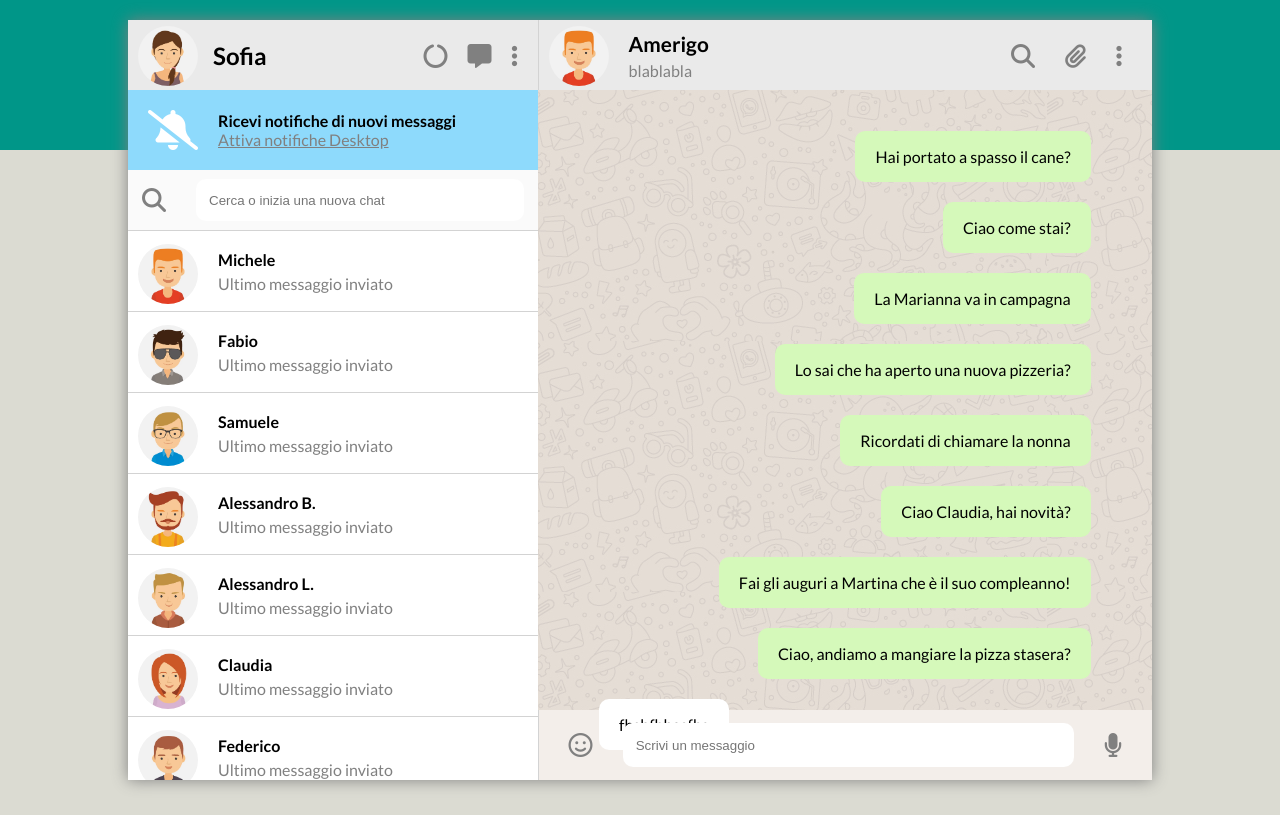
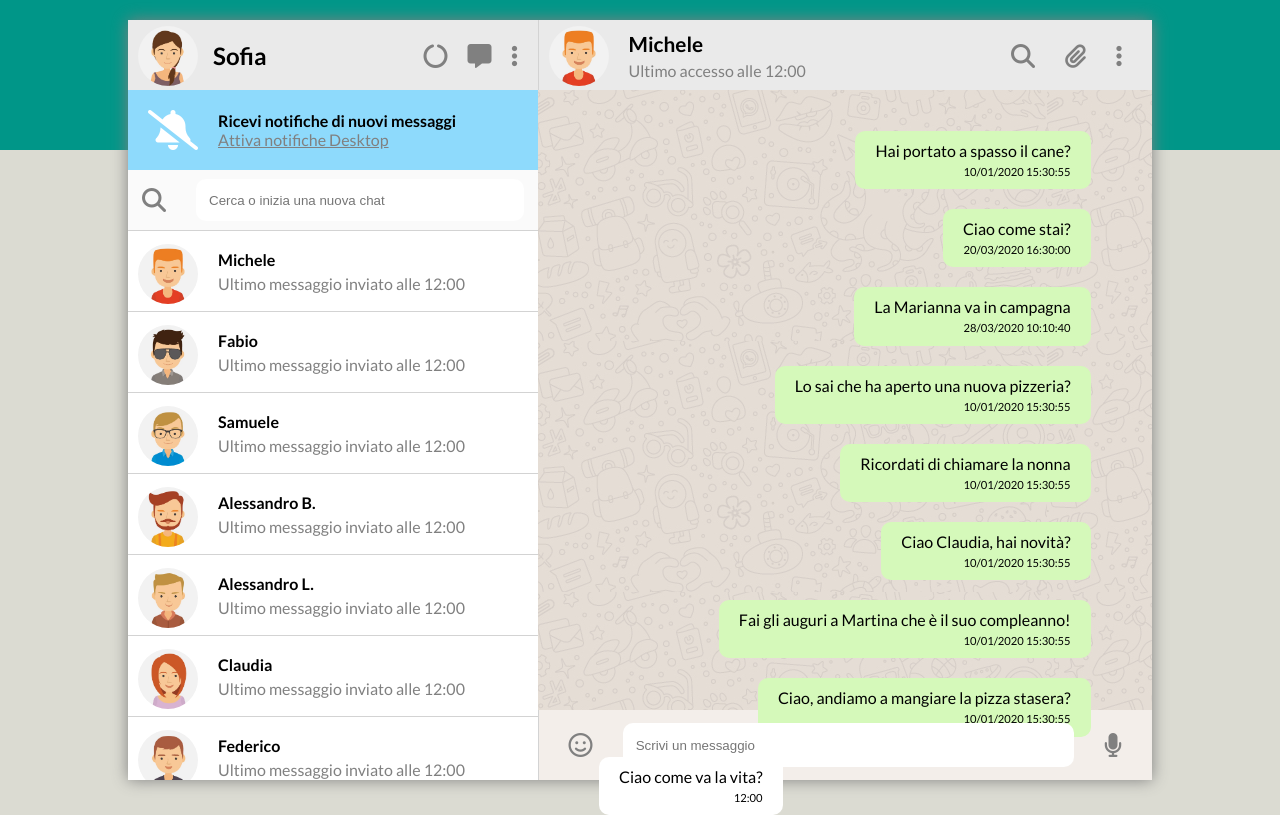
Before and after one commit to PlacidoBonfiglio/vue-boolzapp, a plain HTML site: page index.html in a window 1280 px wide. Drawn offline with nearby package versions, Linux system fonts and the light colour scheme.

Commit message:
fixing chat messages

```diff
--- a/css/style.css
+++ b/css/style.css
@@ -1,4 +1,4 @@
-/* UTILS */
+/* ! UTILS */
 .row {
     display: flex;
 }
@@ -156,7 +156,6 @@ i:hover {
     color: grey;
 }
 
-
 /* ! SEZIONE MESSAGGI */
 #right-messages {
     height: 100%;
@@ -171,21 +170,8 @@ i:hover {
     border-left: 1px solid lightgray;
 }
 
-.chat-header-icons {
-    width: 100%;
-    padding-right: 30px;
-    color: grey;
-}
-
-.chat-header-icons ul {
-    justify-content: end;
-}
-
-.chat-header-icons li {
-    list-style-type: none;
-    margin-left: 30px;
-    font-size: 1.5rem;
-    cursor: pointer;
+.actual-user-chat {
+    width: 70%;
 }
 
 .actual-user-chat p {
@@ -198,6 +184,24 @@ i:hover {
     font-size: 1rem;
     font-weight: normal;
     color: grey;
+}
+
+.chat-header-icons {
+    width: 30%;
+    color: grey;
+    padding-right: 30px;
+}
+
+.chat-header-icons ul {
+    justify-content: end;
+    padding: 0;
+}
+
+.chat-header-icons li {
+    list-style-type: none;
+    margin-left: 30px;
+    font-size: 1.5rem;
+    cursor: pointer;
 }
 
 /* SEZIONE CHAT CENTRALE */
@@ -238,15 +242,24 @@ i:hover {
     align-self: flex-start;
 }
 
+.my-messages p:first-child,
+.their-messages p:first-child {
+    margin-top: 10px;
+    margin-bottom: 0;
+}
+
+.time-message {
+    font-size: 0.7rem;
+    text-align: end;
+    margin-top: 5px;
+}
+
+/* SEZIONE CHAT FOOTER */
 #footer-chat {
     height: 70px;
     background-color: #F3EEEA;
     align-items: center;
     border-left: 1px solid lightgray;
-}
-
-/* SEZIONE CHAT FOOTER */
-#footer-chat {
     align-items: center;
     justify-content: space-around;
 }
--- a/index.html
+++ b/index.html
@@ -29,10 +29,10 @@
         <!-- "HEADER" VERDE -->
         <div class="green-header"></div>
 
-        <!-- BLOCCO PRINCIPALE -->
+        <!-- ! BLOCCO PRINCIPALE -->
         <section id="main-block" class="row">
 
-            <!-- SEZIONE CONTATTI E RICERCA -->
+            <!-- ! SEZIONE CONTATTI E RICERCA -->
             <section id="left-contacts">
 
                 <!-- PROFILO UTENTE -->
@@ -71,7 +71,7 @@
                                 <img :src="contact.avatar" alt="contact-[index]-pic" class="profile-image">
                                 <div>
                                     <p>{{contact.name}}</p>
-                                    <p class="grey-text">Ultimo messaggio inviato</p>
+                                    <p class="grey-text">Ultimo messaggio inviato alle 12:00</p>
                                 </div>
                             </li>
                         </ul>
@@ -80,15 +80,15 @@
 
             </section>
 
-            <!-- SEZIONE DEI MESSAGGI -->
+            <!-- ! SEZIONE DEI MESSAGGI -->
             <section id="right-messages">
 
                 <!-- HEADER -->
                 <div id="header-chat" class="row">
                     <a href="#"><img src="img/avatar_1.png" alt="avatar-pic" class="profile-image"></a>
                     <div class="actual-user-chat">
-                        <p>Amerigo</p>
-                        <p>blablabla</p>
+                        <p>Michele</p>
+                        <p>Ultimo accesso alle 12:00</p>
                     </div>
 
                     <div class="chat-header-icons">
@@ -102,13 +102,15 @@
 
                 <!-- CHAT -->
                 <section id="chat" class="row">
-                    <div class="messages-container row" v-if="">
-                        <div class="my-messages" v-for="(contact, index) of contacts">
+                    <div class="messages-container row">
+                        <div class="my-messages" v-for="contact of contacts">
                             <p>{{contact.messages[0].message}}</p>
+                            <p class="time-message">{{contact.messages[0].date}}</p>
                         </div>
 
-                        <div class="their-messages" v-for>
-                            <p>fhsbfhbgsfhs</p>
+                        <div class="their-messages">
+                            <p>Ciao come va la vita?</p>
+                            <p class="time-message">12:00</p>
                         </div>
                     </div>
 
@@ -126,6 +128,10 @@
         </section>
     </div>
 
+    <!-- LUXON -->
+    <script src="
+    https://cdn.jsdelivr.net/npm/luxon@3.5.0/build/global/luxon.min.js">
+    </script>
 
     <!-- VUE -->
     <script src="https://unpkg.com/vue@3/dist/vue.global.js"></script>
--- a/script.js
+++ b/script.js
@@ -173,6 +173,10 @@ createApp({
 
     methods: {
 
+    },
+
+    computed: {
+
     }
 
 }).mount('#app');
```
